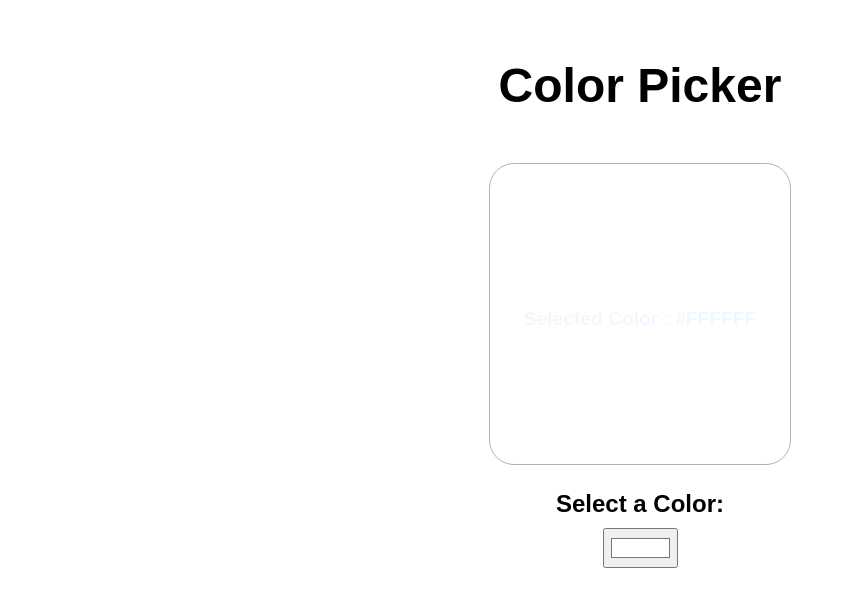
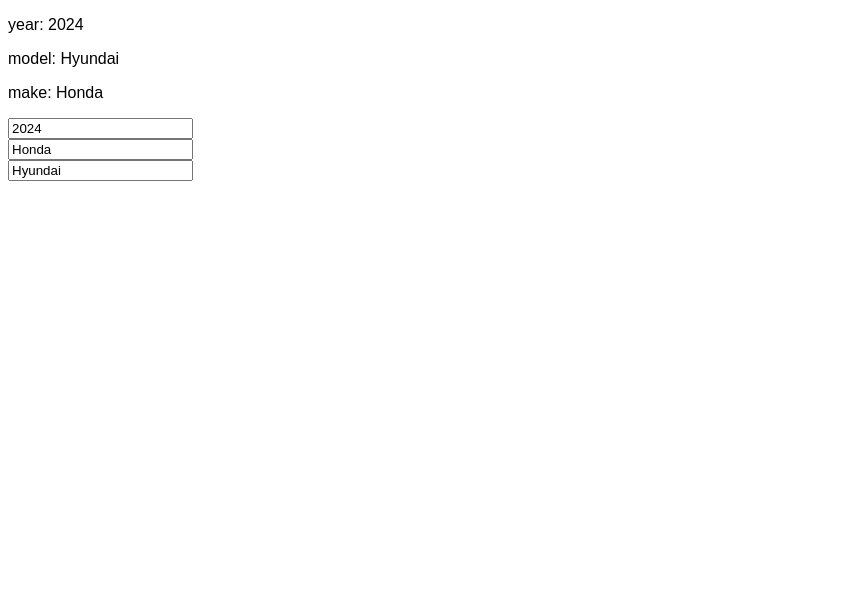
Before and after one commit to VASUMATHI-P/REACT_TUTORIAL, a React (Vite) app in the folder my-react-app/: page / in a window 1280 px wide. Shown: the top 606 px of the page, without its empty margins (0-846 px from the left). Built offline with nearby package versions, Linux system fonts and the light colour scheme.

Commit message:
update objects in state

```diff
--- a/my-react-app/src/App.jsx
+++ b/my-react-app/src/App.jsx
@@ -1,10 +1,10 @@
-import ColorPicker from "./ColorPicker"
+import ObjectChange from "./ObjectChange"
 
 function App() {
 
   return (
     <>
-      <ColorPicker/>
+      <ObjectChange/>
     </>
   )
 
--- /dev/null
+++ b/my-react-app/src/ObjectChange.jsx
@@ -0,0 +1,33 @@
+import React, {useState} from 'react'
+
+const ObjectChange = () => {
+  const [car, setCar] = useState({year: 2024, model: 'Hyundai', make: 'Honda'})
+
+  const handleYearChange = (e) => {
+    setCar(car => ({ ...car, year: e.target.value }))
+  }
+
+  const handleMakeChange = (e) => {
+    setCar(car => ({ ...car, make: e.target.value }))
+  }
+
+  const handleModelChange = (e) => {
+    setCar(car => ({ ...car, model: e.target.value }))
+  }
+
+  return (
+    <>
+      <p>year: {car.year}</p>
+      <p>model: {car.model}</p>
+      <p>make: {car.make}</p>
+
+      <input type='number' value={car.year} onChange={handleYearChange}/>
+      <br/>
+      <input value={car.make} onChange={handleMakeChange}/>
+      <br/>
+      <input value={car.model} onChange={handleModelChange}/>
+    </>
+  )
+}
+
+export default ObjectChange
```
